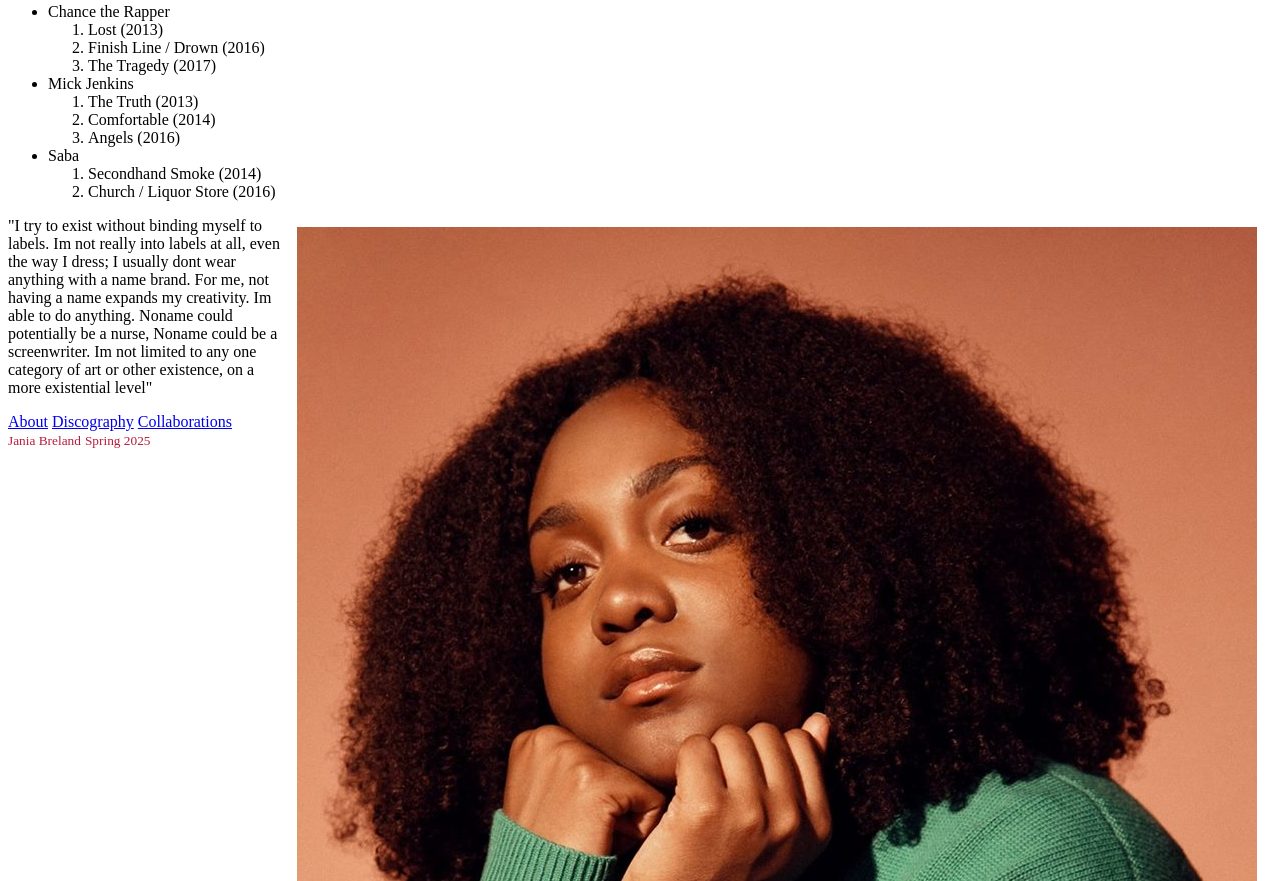
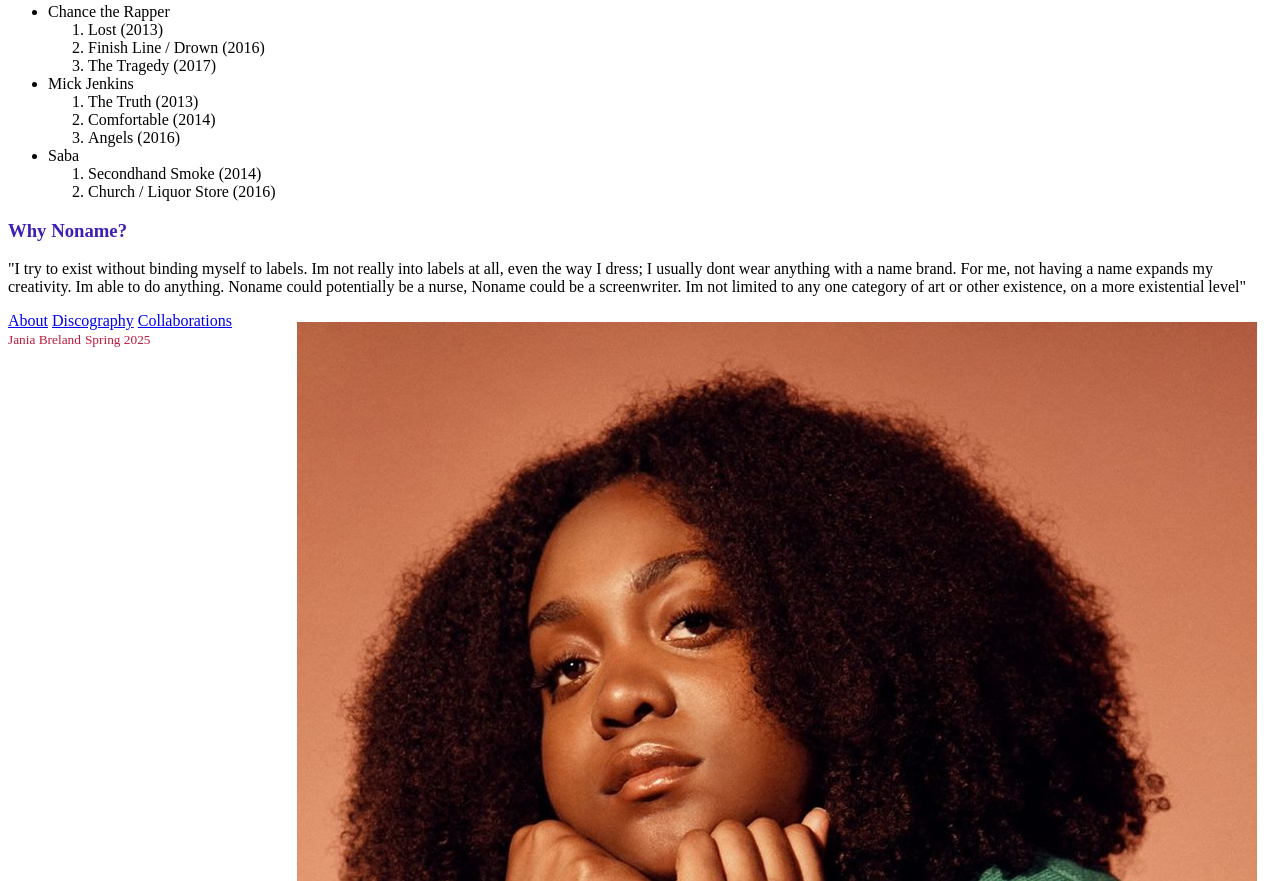
Before and after one commit to Brelandia/m3-hw3-breland-jania, a plain HTML site: page index.html in a window 1280 px wide. Shown: the part 1339-2220 px from the top of the page. Drawn offline with Linux system fonts and the light colour scheme.

Commit message:
modify index.html

```diff
--- a/index.html
+++ b/index.html
@@ -34,7 +34,8 @@
                 <i> Room 25</i> a couple years later.</p>
                 <p>Noname is also passionate outside of the studio, spending her time participating in activism.
                     She hosts a book club that focuses on reading books that are more radical, promoting change. </p>
-        </section>
+      <article>
+                </section>
             <style>
                 h2 {
                     color:rgba(48, 8, 85, 0.911)
@@ -86,6 +87,7 @@
                     </li>
                 </ol>
         </section>
+    </article>
         <img src="Images/noname2.jpg" width="300" height="200">
         <section id="collabs">
             <h2> Collaborations</h2>
@@ -111,12 +113,12 @@
                 </ul>
         </section>
         <section>
-            <p>
-                <img src="Images/noname3.jpg" alt="Why noname?" align="right" hspace="15" vspace="10">
-            </p>
+            <h3> Why Noname?</h3>
             <p> "I try to exist without binding myself to labels. Im not really into labels at all,
                 even the way I dress; I usually dont wear anything with a name brand. For me, not having a name expands my creativity. Im able to do anything. Noname could potentially be a nurse, Noname could be a screenwriter. Im not limited to any one category
                 of art or other existence, on a more existential level"</p>
+                <img src="Images/noname3.jpg" alt="Why noname?" align="right" hspace="15" vspace="10">
+
         </section>
     </main>
     <footer>
```
